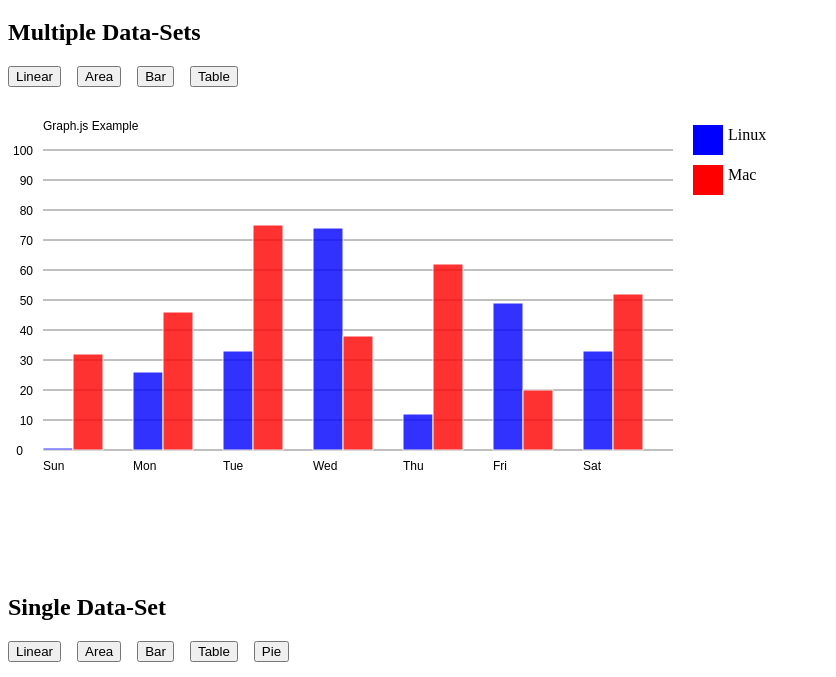
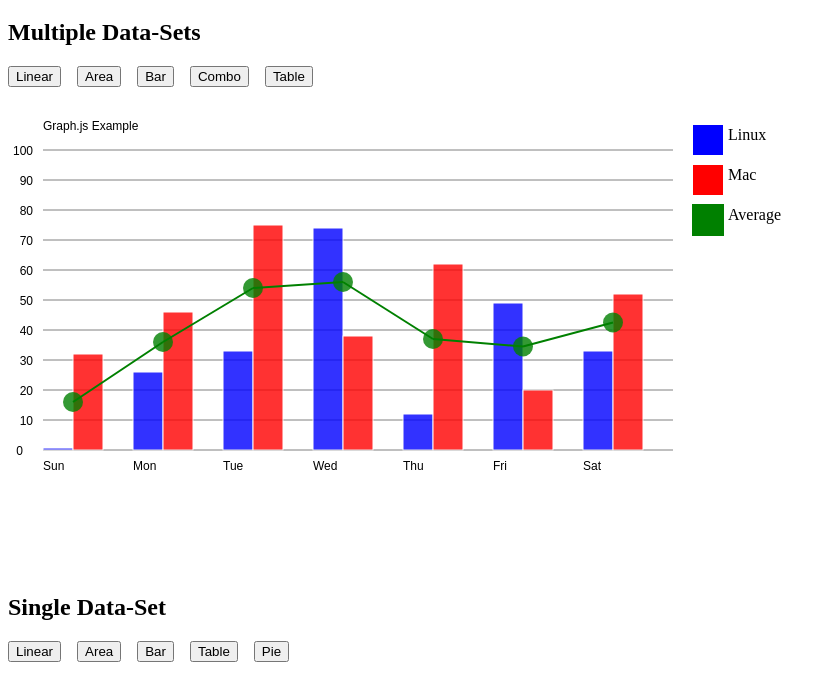
Before and after one commit to uriahsanders/Graph.js, a plain HTML site: page test.html in a window 1280 px wide. Shown: the part 61-738 px from the top of the page, without its empty margins (0-836 px from the left). Drawn offline with nearby package versions, Linux system fonts and the light colour scheme.

Commit message:
got rid of some unused vars and missing semicolons and improved some for loops i missed. Removed max calculation from bar graphs, now just takes the length of the first array in the multidimensional array of points, re-ordered some code in bar graphs to make more sense, with function implementing variables below the declarations, added new graph! combo graph type, which is bar graph with an average line. Added new style otpions average point radius and average line color accordingly. Made some changes throughout code to do this... Would also like to note that all the css handling is horrible and ugly and should be fixed to be more consistent. Average legend box is currently not interactive, also :/

```diff
--- a/Graph.js
+++ b/Graph.js
@@ -64,6 +64,7 @@ var Graph = Graph || (function($) {
 			showPoints: true,
 			noLines: false,
 			pointRadius: 5,
+			averagePointRadius: 5,
 			pieSize: 200,
 			tooltipWidth: 50,
 			pieLegend: true,
@@ -136,6 +137,11 @@ var Graph = Graph || (function($) {
 			"stroke": self.lineColor || "darkgrey",
 			"stroke-width": self.lineWidth || "2"
 		};
+		styling.style[this.parseS(obj.id, '.averageLine')] = {
+			"stroke": self.averageLineColor || "darkgrey",
+			"fill": self.averageLineColor || "darkgrey",
+			"stroke-width": self.lineWidth || "2"
+		};
 		styling.style[this.parseS(obj.id, '.line-of-1')] = {
 			"stroke": self.lineColor || "green",
 			"stroke-width": self.lineWidth || "2"
@@ -187,7 +193,7 @@ var Graph = Graph || (function($) {
 		//when using multiple lines make them different colors automatically
 		var colors = obj.colors || ['red', 'blue', 'green', 'orange', 'purple', 'yellow', 'brown', 'gold', 'black', 'grey'];
 		colors.push(''); //so bar spaces dont takeup colors
-		for (var i = 0; i < colors.length; ++i) {
+		for (var i = 0, len = colors.length; i < len; ++i) {
 			styling.style[this.parseS(obj.id, '.line-of-' + i)] = {
 				"stroke": self.lineColor || colors[i],
 				"stroke-width": self.lineWidth || "2"
@@ -427,7 +433,6 @@ var Graph = Graph || (function($) {
 				//TEXT
 				legend += '<text style="cursor:default;"class="legend-of-' + i + '"x="' + (x + width + 5) +
 					'"y="' + (y + height / 2) + '">' + (self.dataNames[i] || 'Data' + (i === 0 ? '' : ' ' + i)) + '</text>';
-				legend += '</g>';
 				y += self.yDist + self.padding;
 			}
 		} else {
@@ -436,10 +441,20 @@ var Graph = Graph || (function($) {
 				//TEXT
 				legend += '<text style="cursor:default;"x="' + (1.5 * x) +
 					'"y="' + (y + height / 2) + '">' + (self.x[i] + " : " + self.points[i]) + '</text>';
-				legend += '</g>';
 				y += self.yDist + self.padding;
 			}
 		}
+		if (self.special === 'combo') {
+			var j = i + 1;
+			legend += '<g id="legend-avg-' + self.id + '">';
+			//RECT
+			legend += '<rect class="averageLine"x="' + (x) +
+				'" y="' + (y) + '"width="' + width + '"height="' + height + '"></rect>';
+			//TEXT
+			legend += '<text style="cursor:default;"x="' + (x + width + 5) +
+				'"y="' + (y + height / 2) + '">' + 'Average' + '</text>';
+		}
+		legend += '</g>';
 		return legend;
 	};
 	return Graph;
@@ -477,11 +492,11 @@ var GraphLinear = GraphLinear || (function($) {
 		//set click handlers for tooltips
 		if (this.obj.interactive) {
 			var thiz = this;
-			$(document).on('mouseover', 'svg circle[id$="point"]', function(e) {
+			$(document).on('mouseover', 'svg circle[id$="point"]', function() {
 				pointHandle.call(this, 'add');
 				$(this).css('opacity', 1);
 			});
-			$(document).on('mouseleave', 'svg circle[id$="point"]', function(e) {
+			$(document).on('mouseleave', 'svg circle[id$="point"]', function() {
 				pointHandle.call(this, 'sub');
 				$(this).css('opacity', thiz.obj.style['svg[id="' + thiz.obj.id + '"] circle'].opacity || 0.8);
 			});
@@ -489,32 +504,34 @@ var GraphLinear = GraphLinear || (function($) {
 	};
 	GraphLinear.prototype = Object.create(Graph.prototype);
 	GraphLinear.prototype.constructor = GraphLinear;
-	GraphLinear.prototype.buildPoints = function(arr) {
-		var inc, x, j, points, str, html, mult, num, i, r = this.obj.pointRadius,
+	GraphLinear.prototype.buildPoints = function(arr, pts) {
+		var inc, x, j, points, str, html, mult, num, i, r = (pts) ? this.obj.averagePointRadius : this.obj.pointRadius,
 			self = this.obj;
+		var finalPoints = pts || self.points;
 		//stuff that changes based on multiple points:
 		if (arr.length === 1) {
 			//only have "i" var
-			points = self.points[arr[0]];
+			points = finalPoints[arr[0]];
 			str = arr[0];
 			i = arr[0];
 			mult = false;
 		} else if (arr.length === 2) {
 			//have "i" and then "t" var
-			points = self.points[arr[0]][arr[1]];
+			points = finalPoints[arr[0]][arr[1]];
 			str = '' + arr[0] + arr[1]; //to get proper identifier
 			i = arr[1];
 			mult = true;
 		}
 		inc = self.height - ((points + self.scale) * (self.yDist / self.scale)); //subtract from height to invert graph
 		x = i * self.xDist + self.mainOffset;
+		if (pts) x += self.xDist / (self.points.length + 1); //center avg lines amongst dataset bars
 		num = (mult === false) ? 0 : arr[0];
 		//circles
 		html = '<circle id="' + self.id + '-' + num + '-point"class="' + self.id + '-point' + str +
-			' ' + (self.multipleDataSets ? 'point-of-' + arr[0] + ' ' : '') + '"cx="' + x + '" cy="' + inc + '" r="' + r + '"></circle>'; //cx is always on a vert. line
+			' ' + (self.multipleDataSets && !pts ? 'point-of-' + arr[0] + ' ' : '') + '"cx="' + x + '" cy="' + inc + '" r="' + r + '"></circle>'; //cx is always on a vert. line
 		//TOOLTIPS
 		//rectangle
-		html += '<g><rect class="' + (self.multipleDataSets ? 'rect-of-' + arr[0] + ' ' : '') + 'SVG-tooltip-box"id="' + self.id + '-point' +
+		html += '<g><rect class="' + (self.multipleDataSets && !pts ? 'rect-of-' + arr[0] + ' ' : '') + 'SVG-tooltip-box"id="' + self.id + '-point' +
 			str + '-tooltip-rect"rx="' + self.rx + '"x="' + (x - self.padding * 2 - self.tooltipWidth / 2) + '"y="' + (inc - self.yDist - self.padding * 2) +
 			'"height="' + (self.yDist + self.padding / 2) + '"width="' + (50 + self.tooltipWidth) + '"/>';
 		//text
@@ -621,6 +638,7 @@ var GraphLinear = GraphLinear || (function($) {
 	return GraphLinear;
 })(jQuery);
 var GraphBar = GraphBar || (function($) {
+	var Private = {};
 	var GraphBar = function(obj) {
 		obj = obj || {};
 		obj.type = 'bar';
@@ -628,12 +646,12 @@ var GraphBar = GraphBar || (function($) {
 		//set click handlers for tooltips
 		if (this.obj.interactive) {
 			var thiz = this;
-			$(document).on('mouseover', 'svg rect', function(e) {
+			$(document).on('mouseover', 'svg rect', function() {
 				$('#' + $(this).attr('id') + '-tooltip').show();
 				$('#' + $(this).attr('id') + '-tooltip-rect').show();
 				$(this).css('opacity', 1);
 			});
-			$(document).on('mouseleave', 'svg rect', function(e) {
+			$(document).on('mouseleave', 'svg rect', function() {
 				$('#' + $(this).attr('id') + '-tooltip').hide();
 				$('#' + $(this).attr('id') + '-tooltip-rect').hide();
 				$(this).css('opacity', thiz.obj.style['svg[id="' + thiz.obj.id + '"] .rect'].opacity || 0.8);
@@ -642,6 +660,20 @@ var GraphBar = GraphBar || (function($) {
 	};
 	GraphBar.prototype = Object.create(Graph.prototype);
 	GraphBar.prototype.constructor = GraphBar;
+	Private.getAveragePoints = function(points) {
+		var ret = [];
+		var avg;
+		var j = 0;
+		for (var i = 0, len = points[0].length; i < len; ++i) {
+			avg = 0;
+			for (var t = 0, len2 = points.length; t < len2; ++t) { //this lets us loop array td instead of lr with j
+				avg += points[t][j];
+			}
+			ret.push(avg / len2); //average of points in the same index
+			++j;
+		}
+		return ret;
+	};
 	GraphBar.prototype.init = function(thing) {
 		var self = this.obj;
 		self.width = self.Gwidth;
@@ -678,19 +710,32 @@ var GraphBar = GraphBar || (function($) {
 					(y - weird - self.yDist / 2 - self.padding) + '">' + self.points[i] + '</text></g>';
 			}
 		} else {
+			E.points += '<g class="lines">';
+			//okay, so we need to get the first point of each array
+			//then display them side by side and so on
+			//add spaces between data sets
+			var spaces = [];
+			for (var i = 0, len = self.points[0].length; i < len; ++i) {
+				spaces.push(0);
+			}
+			self.points.push(spaces);
+			var numPoints = self.points.length;
+			var npm1 = numPoints - 1; //reducing calcs
+			var xDist = self.xDist / numPoints;
+			var all;
+			var ref;
 			//so we can loop through all the points and choose whether to do bars or tooltips in one go
 			//this is neccesary because tooltips must be done after bars but in the exact same way
 			//tooltips must come after so that they will be placed above all bars (SVG has no z-index)
 			var loopThroughPoints = function(which) {
 				var j = 0;
-				for (var i = 0; i < max; ++i) { //so we get throguh the length of every array
+				for (var i = 0, max = self.points[0].length; i < max; ++i) { //so we get throguh the length of every array
 					for (var t = 0, len = numPoints; t < len; ++t) { //this lets us loop array td instead of lr with j
 						if (t !== npm1) { //skip over spaces array
 							all = t + j + (i * (npm1));
 							ref = t + j + i * 2;
 							inc = (self.points[t][j] !== 0) ? ((self.points[t][j] + self.scale) * (self.yDist / self.scale)) - self.yDist : 2;
 							x = ((all) * (xDist) + self.mainOffset);
-							self.xOfPoints.push(x);
 							y = (self.height - self.padding - self.yOffset - (inc));
 							//bars
 							if (which === 0) {
@@ -705,34 +750,44 @@ var GraphBar = GraphBar || (function($) {
 								//tooltip text
 								E.rects += '<text class="SVG-tooltip"id="' + self.id + '-point-' + (ref) +
 									'-tooltip" x="' + (x + (xDist) / 2 - self.padding) + '" y="' +
-									(y - weird - self.yDist / 2 - self.padding) + '">' + self.points[t][j] + '</text></g>'
+									(y - weird - self.yDist / 2 - self.padding) + '">' + self.points[t][j] + '</text></g>';
 							}
 						}
 					}
+					//make absolute sure too many values arent added to the array
+					if (self.xOfPoints.length < self.points[0].length) self.xOfPoints.push(x);
 					++j;
 				}
 			};
-			E.points += '<g class="lines">';
-			//okay, so we need to get the first point of each array
-			//then display them side by side and so on
-			var max = 0;
-			for (var i = 0, len = self.numPoints; i < len; ++i) { //get longest array of points:
-				if (max < self.points[i].length) max = self.points[i].length;
-			}
-			//add spaces between data sets
-			var spaces = [];
-			for (var i = 0; i < max; ++i) {
-				spaces.push(0);
-			}
-			self.points.push(spaces);
-			var numPoints = self.points.length;
-			var npm1 = numPoints - 1; //reducing calcs
-			var xDist = self.xDist / numPoints;
-			var all;
-			var ref;
 			loopThroughPoints(0);
 			loopThroughPoints(1);
 			self.points.pop(); //remove spacing array
+			if (self.special === 'combo') {
+				//AVERAGE LINES
+				var points = Private.getAveragePoints(self.points);
+				var ln = new GraphLinear(self);
+				E.lines = '<g class="lines">'; //connecting points
+				E.points = '<g class="inset points">';
+				//below is a near copy of single dataset lines
+				//POINTS (INDIVIDUAL)
+				var inc, x, j;
+				for (var i = 0; i < xLines - 1; ++i) {
+					inc = self.height - ((points[i] + self.scale) * (self.yDist / self.scale)); //subtract from height to invert graph
+					//set our x coor depending on i due to offset (first and last are special) :/;
+					x = i * self.xDist + self.mainOffset;
+					if (self.showPoints === true) {
+						E.points += ln.buildPoints([i], points);
+					}
+					//no need to push xOfPoints 'cause we did that in earlier func
+					self.yOfPoints.push(inc);
+				}
+				//LINES
+				for (var i = 0, len = points.length - 1; i < len; ++i) {
+					j = i + 1; //get next point coordinate
+					E.lines += '<line id="' + self.id + '-0-line"class="averageLine" x1="' + self.xOfPoints[i] + '" x2="' +
+						self.xOfPoints[j] + '" y1="' + self.yOfPoints[i] + '" y2="' + self.yOfPoints[j] + '"></line>';
+				}
+			}
 		}
 		this.finishGraph(xLines, yLines, E, thing);
 	};
@@ -782,10 +837,10 @@ var GraphPie = GraphPie || (function($) {
 		Graph.call(this, obj);
 		if (this.obj.interactive) {
 			var thiz = this;
-			$(document).on('mouseover', 'svg path[id^="' + thiz.obj.id + '"].slice', function(e) {
+			$(document).on('mouseover', 'svg path[id^="' + thiz.obj.id + '"].slice', function() {
 				$(this).css('opacity', 1);
 			});
-			$(document).on('mouseleave', 'svg path[id^="' + thiz.obj.id + '"].slice', function(e) {
+			$(document).on('mouseleave', 'svg path[id^="' + thiz.obj.id + '"].slice', function() {
 				$(this).css('opacity', 0.8);
 			});
 		}
@@ -810,7 +865,6 @@ var GraphPie = GraphPie || (function($) {
 			var self = this.obj;
 			var E = this.openTags();
 			E.pie = '<g class="paths">';
-			var fullPie = 2 * Math.PI; //360 deg
 			var max = 0; //sum of all points
 			var center = self.pieSize || 200;
 			var radius = center - 20; //leave padding for pie
@@ -835,7 +889,7 @@ var GraphPie = GraphPie || (function($) {
 			for (var i = 0, len = self.numPoints; i < len; ++i) {
 				if (i !== 0) LINETO = Private.lineTo(HORZ, VERT);
 				howMuchOfPie += self.points[i] / max;
-				howMuchOfPieInRadians = howMuchOfPie * fullPie;
+				howMuchOfPieInRadians = howMuchOfPie * 2 * Math.PI; //2pi = 360 deg
 				howMuchUp = Math.sin(howMuchOfPieInRadians);
 				howMuchLeft = Math.cos(howMuchOfPieInRadians);
 				HORZ = center - (radius * howMuchLeft); //x component of line
@@ -871,33 +925,41 @@ var GraphPie = GraphPie || (function($) {
 			pos: 'top',
 			obj: {} //actual obj for module
 		}, options);
-		var data = {
-			types: ['linear', 'area', 'bar', 'table', 'pie']
-		};
+		var types;
 		var self = opts.obj;
 		var id = self.id;
 		var SVG = new Graph(0); //so we can use general functions
 		var graph;
-		//if graph has multiple datasets we can not make a pie graph:
-		if ($.isArray(self.points[0])) data.types.pop();
+		//if graph has multiple datasets we can not make a pie graph or combo graph:
+		if ($.isArray(self.points[0])) {
+			types = ['linear', 'area', 'bar', 'combo', 'table'];
+		} else {
+			types = ['linear', 'area', 'bar', 'table', 'pie'];
+		}
 		var wrapper = this.attr('id') + '-wrapper';
 		this.append('<div id="' + wrapper + '"></div>');
 		self.attachTo = wrapper;
 		//UI
 		var buttons = (function() {
 			var btns = '';
-			for (var i = 0, len = data.types.length; i < len; ++i) {
-				btns += '<button id="' + id + '-graphify-button-' + data.types[i] + '">' +
-					data.types[i].charAt(0).toUpperCase() + data.types[i].substring(1) +
+			for (var i = 0, len = types.length; i < len; ++i) {
+				btns += '<button id="' + id + '-graphify-button-' + types[i] + '">' +
+					types[i].charAt(0).toUpperCase() + types[i].substring(1) +
 					'</button>&emsp;';
 			}
 			return btns;
 		})();
 		if (opts.pos === 'top') $('#' + wrapper).append(buttons + '<br/><br />');
-		if (opts.start !== 'area') graph = new window[SVG.genToFunc(opts.start)](self);
+		var start = opts.start;
+		if (start !== 'area' && start !== 'combo') graph = new window[SVG.genToFunc(start)](self);
 		else {
-			self.special = 'area';
-			graph = new GraphLinear(self);
+			if (start === 'area') {
+				self.special = 'area';
+				graph = new GraphLinear(self);
+			} else if (start === 'combo') {
+				self.special = 'combo';
+				graph = new GraphBar(self);
+			}
 		}
 		graph.init();
 		if (opts.pos === 'bottom') this.append(buttons);
@@ -905,12 +967,19 @@ var GraphPie = GraphPie || (function($) {
 		//changing graph type
 		$(document).on('click', 'button[id^="' + id + '-graphify-button-"]', function() {
 			var type = $(this).attr('id').split('-')[3];
-			if (type !== 'area') {
+			if (type !== 'area' && type !== 'combo') {
+				//console.log('hi');
 				self.special = false;
 				graph.to(type, self);
-			} else { //area graphs are a subset of linear graphs...
-				self.special = 'area';
-				graph.to('linear', self);
+			} else { //area graphs are a subset of linear graphs, combo of bar graphs...
+				if (type === 'area') {
+					self.special = 'area';
+					graph.to('linear', self);
+				} else if (type === 'combo') {
+					console.log('hi');
+					self.special = 'combo';
+					graph.to('bar', self);
+				}
 			}
 			self.type = type;
 		});
--- a/test.html
+++ b/test.html
@@ -28,7 +28,7 @@
 		$(function(){
 			$('#graph').graphify({
 				//options: true,
-				start: 'bar',
+				start: 'combo',
 				obj: {
 					id: 'ggg',
 					width: 775,
@@ -46,9 +46,13 @@
 					dataNames: ['Linux', 'Mac'],
 					xName: 'Day',
 					tooltipWidth: 15,
+					averagePointRadius: 10,
 					design: {
 						tooltipColor: '#fff',
 						gridColor: 'grey',
+						tooltipBoxColor: 'green',
+						averageLineColor: 'green',
+						pointColor: 'green',
 						lineStrokeColor: 'grey',
 					}
 				}
```
